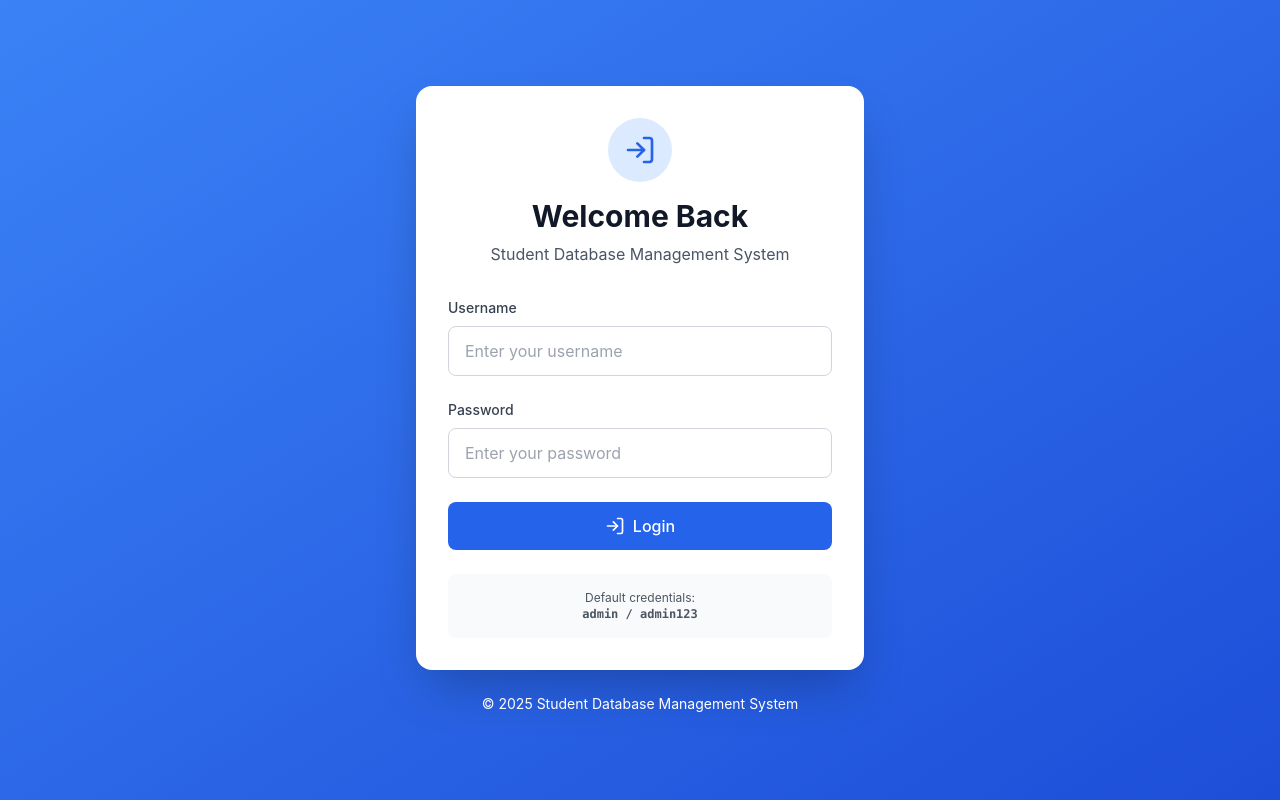
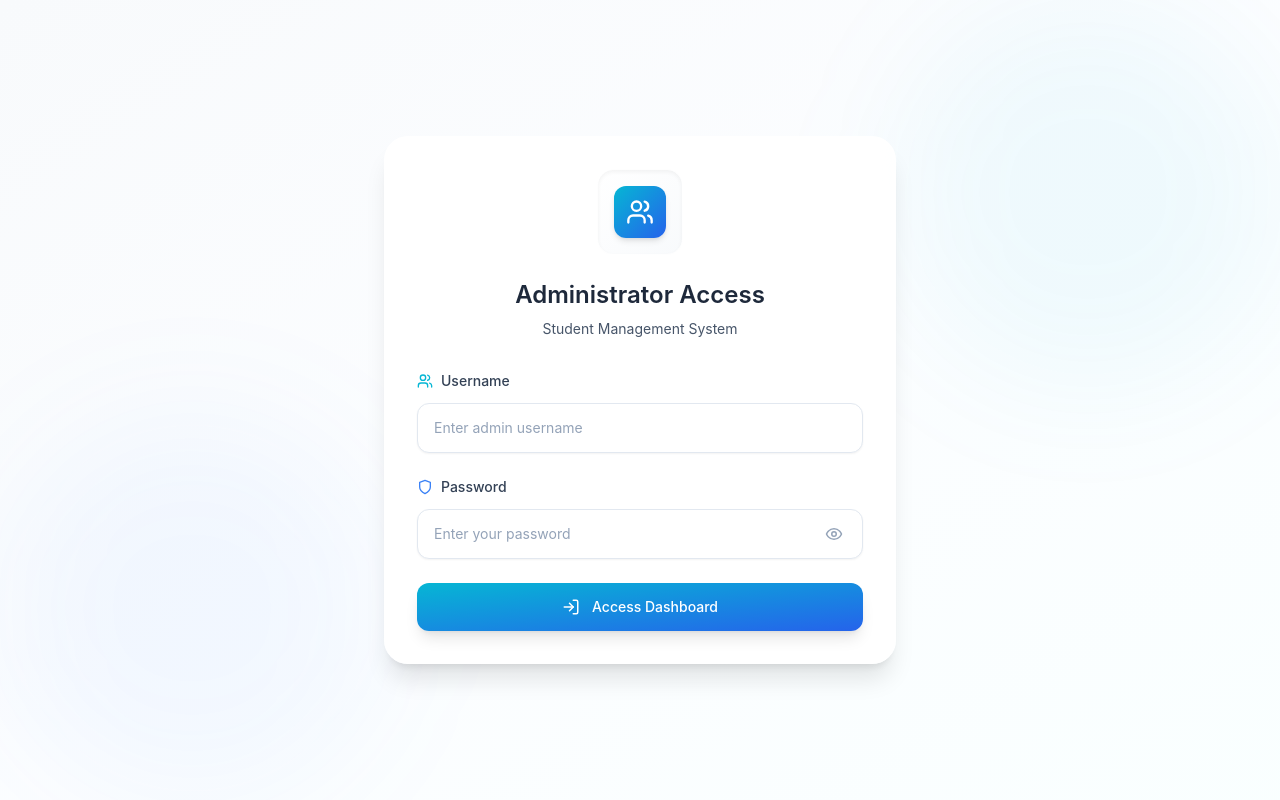
Before and after one commit to Teja-pydahsoft/Student-Data-Management-Application, a React (Vite) app in the folder frontend/: page /login in a window 1280 px wide. Built offline with nearby package versions, Linux system fonts and the light colour scheme; no server answers; the HTML template or start-up script is replaced by a standard one.

Commit message:
Updated the login form

```diff
--- a/frontend/src/pages/Login.jsx
+++ b/frontend/src/pages/Login.jsx
@@ -1,6 +1,6 @@
 import React, { useState, useEffect } from 'react';
 import { useNavigate } from 'react-router-dom';
-import { LogIn, Loader2 } from 'lucide-react';
+import { LogIn, Loader2, Eye, EyeOff, Users, Shield } from 'lucide-react';
 import useAuthStore from '../store/authStore';
 import toast from 'react-hot-toast';
 
@@ -12,6 +12,7 @@ const Login = () => {
     password: '',
   });
   const [loading, setLoading] = useState(false);
+  const [showPassword, setShowPassword] = useState(false);
 
   useEffect(() => {
     if (isAuthenticated) {
@@ -47,95 +48,116 @@ const Login = () => {
   };
 
   return (
-    <div className="min-h-screen bg-gradient-to-br from-primary-500 to-primary-700 flex items-center justify-center p-4">
-      <div className="w-full max-w-md">
-        {/* Login Card */}
-        <div className="bg-white rounded-2xl shadow-2xl p-8">
+    <div className="min-h-screen bg-gradient-to-br from-slate-50 via-blue-50/20 to-cyan-50/30 flex items-center justify-center p-4">
+      {/* Simple Background Elements */}
+      <div className="absolute inset-0 overflow-hidden">
+        <div className="absolute top-0 right-0 w-96 h-96 bg-cyan-500/5 rounded-full blur-3xl" />
+        <div className="absolute bottom-0 left-0 w-96 h-96 bg-blue-500/5 rounded-full blur-3xl" />
+      </div>
+
+      {/* Wider Login Card */}
+      <div className="w-full max-w-lg relative z-10">
+        <div className="bg-white/90 backdrop-blur-xl rounded-3xl shadow-xl border border-white/60 p-8">
           {/* Header */}
           <div className="text-center mb-8">
-            <div className="inline-flex items-center justify-center w-16 h-16 bg-primary-100 rounded-full mb-4">
-              <LogIn className="text-primary-600" size={32} />
+            <div className="relative inline-flex mb-6">
+              <div className="relative bg-gradient-to-br from-white to-slate-50 p-4 rounded-2xl shadow-inner border border-white/80">
+                <div className="bg-gradient-to-br from-cyan-500 to-blue-600 p-3 rounded-xl shadow-md">
+                  <Users className="text-white" size={28} />
                 </div>
-            <h1 className="text-3xl font-bold text-gray-900 mb-2">
-              Welcome Back
+              </div>
+            </div>
+
+            <h1 className="text-2xl font-semibold text-slate-800 mb-2">
+              Administrator Access
             </h1>
-            <p className="text-gray-600">
-              Student Database Management System
+            <p className="text-slate-600 text-sm">
+              Student Management System
             </p>
           </div>
 
           {/* Login Form */}
           <form onSubmit={handleSubmit} className="space-y-6">
-            <div>
+            {/* Username Field */}
+            <div className="group">
               <label
                 htmlFor="username"
-                className="block text-sm font-medium text-gray-700 mb-2"
+                className="block text-sm font-medium text-slate-700 mb-3 flex items-center gap-2"
               >
+                <Users size={16} className="text-cyan-500" />
                 Username
               </label>
+              <div className="relative">
                 <input
                   type="text"
                   id="username"
                   name="username"
                   value={formData.username}
                   onChange={handleChange}
-                className="w-full px-4 py-3 border border-gray-300 rounded-lg focus:ring-2 focus:ring-primary-500 focus:border-transparent outline-none transition"
-                placeholder="Enter your username"
+                  className="w-full px-4 py-3.5 bg-white border border-slate-200 rounded-xl text-slate-800 placeholder-slate-400 focus:outline-none transition-all duration-300 font-normal text-sm shadow-sm group-hover:shadow-md group-hover:border-cyan-300 group-focus-within:border-cyan-400 group-focus-within:ring-2 group-focus-within:ring-cyan-100 group-focus-within:shadow-lg"
+                  placeholder="Enter admin username"
                   disabled={loading}
                 />
+                {/* Glow effect on focus */}
+                <div className="absolute inset-0 rounded-xl bg-gradient-to-r from-cyan-500/0 to-blue-500/0 group-focus-within:from-cyan-500/10 group-focus-within:to-blue-500/10 transition-all duration-300 -z-10" />
+              </div>
             </div>
 
-            <div>
+            {/* Password Field */}
+            <div className="group">
               <label
                 htmlFor="password"
-                className="block text-sm font-medium text-gray-700 mb-2"
+                className="block text-sm font-medium text-slate-700 mb-3 flex items-center gap-2"
               >
+                <Shield size={16} className="text-blue-500" />
                 Password
               </label>
+              <div className="relative">
                 <input
-                type="password"
+                  type={showPassword ? "text" : "password"}
                   id="password"
                   name="password"
                   value={formData.password}
                   onChange={handleChange}
-                className="w-full px-4 py-3 border border-gray-300 rounded-lg focus:ring-2 focus:ring-primary-500 focus:border-transparent outline-none transition"
+                  className="w-full px-4 py-3.5 bg-white border border-slate-200 rounded-xl text-slate-800 placeholder-slate-400 focus:outline-none transition-all duration-300 font-normal text-sm shadow-sm group-hover:shadow-md group-hover:border-blue-300 group-focus-within:border-blue-400 group-focus-within:ring-2 group-focus-within:ring-blue-100 group-focus-within:shadow-lg pr-12"
                   placeholder="Enter your password"
                   disabled={loading}
                 />
+                <button
+                  type="button"
+                  onClick={() => setShowPassword(!showPassword)}
+                  className="absolute right-3 top-1/2 transform -translate-y-1/2 text-slate-400 hover:text-slate-600 transition-colors duration-200 p-2 hover:bg-slate-100 rounded-lg"
+                >
+                  {showPassword ? <EyeOff size={18} /> : <Eye size={18} />}
+                </button>
+                {/* Glow effect on focus */}
+                <div className="absolute inset-0 rounded-xl bg-gradient-to-r from-blue-500/0 to-cyan-500/0 group-focus-within:from-blue-500/10 group-focus-within:to-cyan-500/10 transition-all duration-300 -z-10" />
+              </div>
             </div>
 
+            {/* Login Button */}
             <button
               type="submit"
               disabled={loading}
-              className="w-full bg-primary-600 text-white py-3 rounded-lg font-medium hover:bg-primary-700 focus:ring-4 focus:ring-primary-300 transition-colors disabled:opacity-50 disabled:cursor-not-allowed flex items-center justify-center gap-2"
+              className="w-full bg-gradient-to-br from-cyan-500 to-blue-600 text-white py-3.5 rounded-xl font-medium hover:from-cyan-600 hover:to-blue-700 focus:ring-2 focus:ring-cyan-100 transform transition-all duration-300 disabled:opacity-50 disabled:cursor-not-allowed disabled:transform-none flex items-center justify-center gap-3 group relative overflow-hidden shadow-lg hover:shadow-xl hover:scale-[1.02] active:scale-[0.99]"
             >
+              {/* Shine effect */}
+              <div className="absolute inset-0 bg-gradient-to-r from-transparent via-white/20 to-transparent -skew-x-12 transform translate-x-[-100%] group-hover:translate-x-[100%] transition-transform duration-700" />
+
               {loading ? (
                 <>
-                  <Loader2 className="animate-spin" size={20} />
-                  Logging in...
+                  <Loader2 className="animate-spin" size={18} />
+                  <span className="text-sm">Signing in...</span>
                 </>
               ) : (
                 <>
-                  <LogIn size={20} />
-                  Login
+                  <LogIn size={18} className="transform group-hover:translate-x-0.5 transition-transform duration-300" />
+                  <span className="text-sm">Access Dashboard</span>
                 </>
               )}
             </button>
           </form>
-
-          {/* Default Credentials Info */}
-          <div className="mt-6 p-4 bg-gray-50 rounded-lg">
-            <p className="text-xs text-gray-600 text-center">
-              Default credentials: <br />
-              <span className="font-mono font-semibold">admin / admin123</span>
-            </p>
         </div>
-        </div>
-
-        {/* Footer */}
-        <p className="text-center text-white text-sm mt-6">
-          © 2025 Student Database Management System
-        </p>
       </div>
     </div>
   );
```
Lines whose indentation alone changed are shown as unchanged.
